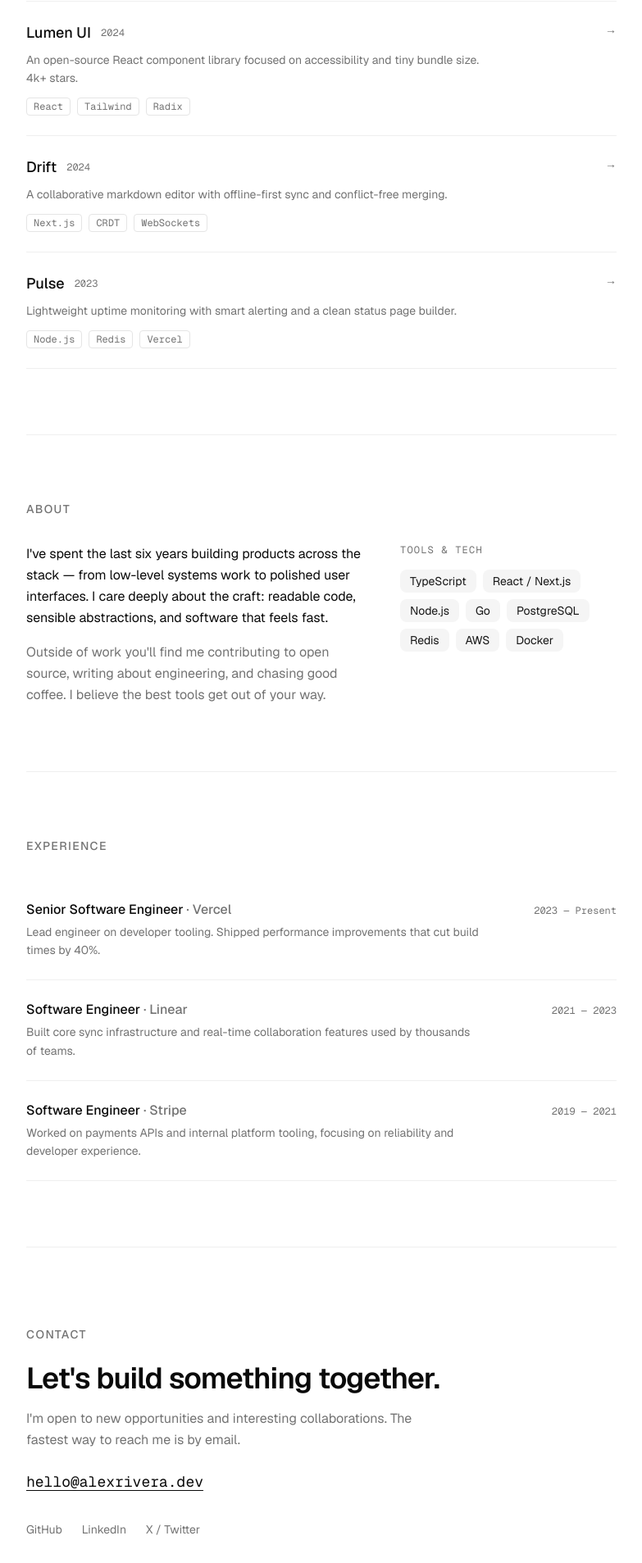
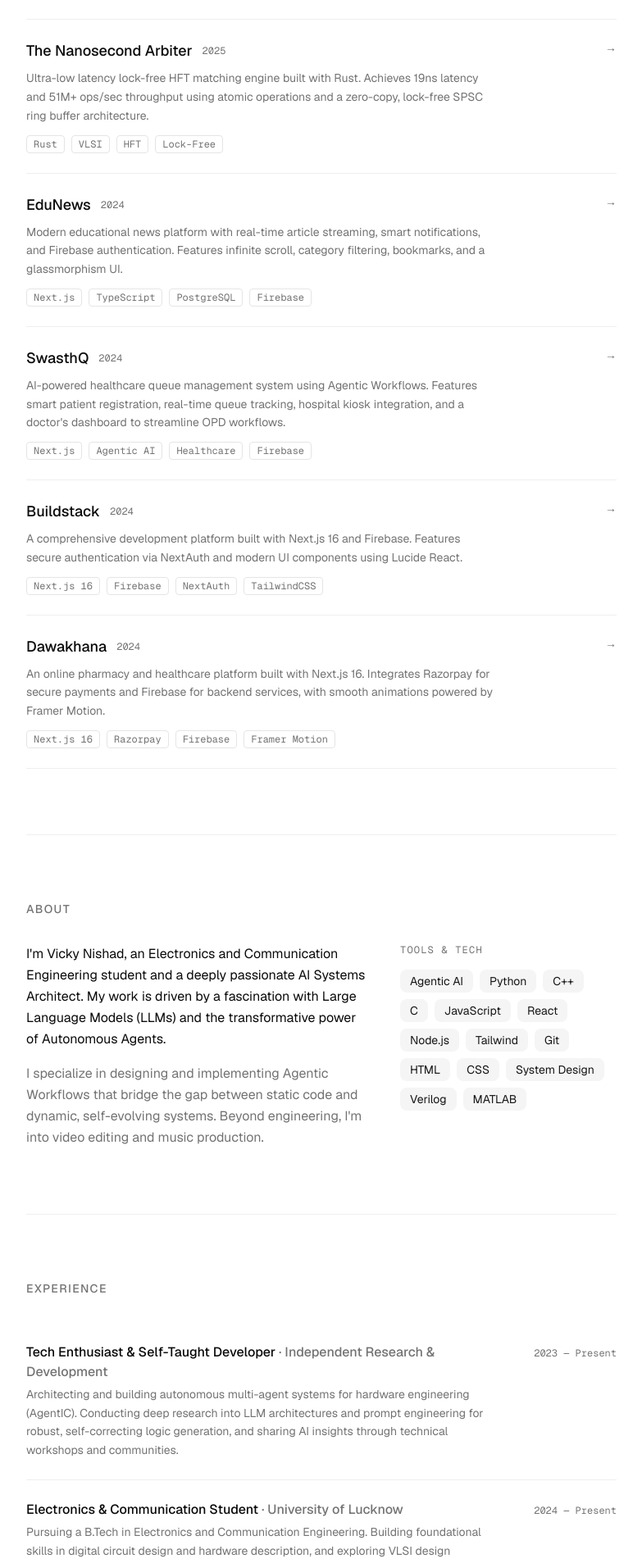
Before and after one commit to Vickyrrrrrr/PortfolioV2, a Next.js app: page / in a window 1280 px wide. Shown: the part 889-2796 px from the top of the page at 82% size, without its empty margins (248-1031 px from the left). Built offline with nearby package versions, Linux system fonts and the light colour scheme.

Commit message:
feat: update author details to reflect Vicky Nishad's profile

```diff
--- a/app/layout.tsx
+++ b/app/layout.tsx
@@ -10,9 +10,9 @@ const geistMono = Geist_Mono({
 })
 
 export const metadata: Metadata = {
-  title: 'Alex Rivera — Software Engineer',
+  title: 'Vicky Nishad — Software Engineer & AI Systems Architect',
   description:
-    'Portfolio of Alex Rivera, a software engineer building fast, reliable, and well-crafted web products.',
+    'Portfolio of Vicky Nishad, a software engineer and AI Systems Architect building agentic workflows and full stack applications.',
   generator: 'v0.app',
   icons: {
     icon: [
--- a/app/page.tsx
+++ b/app/page.tsx
@@ -19,7 +19,7 @@ export default function Page() {
       <footer className="border-t border-border/60">
         <div className="mx-auto flex max-w-3xl items-center justify-between px-6 py-8">
           <p className="font-mono text-xs text-muted-foreground">
-            © {new Date().getFullYear()} Alex Rivera
+            © {new Date().getFullYear()} Vicky Nishad
           </p>
           <a
             href="#top"
--- a/components/about-section.tsx
+++ b/components/about-section.tsx
@@ -1,12 +1,18 @@
 const skills = [
-  "TypeScript",
-  "React / Next.js",
+  "Agentic AI",
+  "Python",
+  "C++",
+  "C",
+  "JavaScript",
+  "React",
   "Node.js",
-  "Go",
-  "PostgreSQL",
-  "Redis",
-  "AWS",
-  "Docker",
+  "Tailwind",
+  "Git",
+  "HTML",
+  "CSS",
+  "System Design",
+  "Verilog",
+  "MATLAB",
 ]
 
 export function AboutSection() {
@@ -19,15 +25,16 @@ export function AboutSection() {
       <div className="mt-8 grid gap-10 sm:grid-cols-5">
         <div className="space-y-4 sm:col-span-3">
           <p className="text-pretty leading-relaxed text-foreground">
-            I&apos;ve spent the last six years building products across the
-            stack — from low-level systems work to polished user interfaces. I
-            care deeply about the craft: readable code, sensible abstractions,
-            and software that feels fast.
+            I&apos;m Vicky Nishad, an Electronics and Communication Engineering
+            student and a deeply passionate AI Systems Architect. My work is
+            driven by a fascination with Large Language Models (LLMs) and the
+            transformative power of Autonomous Agents.
           </p>
           <p className="text-pretty leading-relaxed text-muted-foreground">
-            Outside of work you&apos;ll find me contributing to open source,
-            writing about engineering, and chasing good coffee. I believe the
-            best tools get out of your way.
+            I specialize in designing and implementing Agentic Workflows that
+            bridge the gap between static code and dynamic, self-evolving
+            systems. Beyond engineering, I&apos;m into video editing and music
+            production.
           </p>
         </div>
 
--- a/components/contact-section.tsx
+++ b/components/contact-section.tsx
@@ -1,8 +1,4 @@
-const socials = [
-  { label: "GitHub", href: "https://github.com" },
-  { label: "LinkedIn", href: "https://linkedin.com" },
-  { label: "X / Twitter", href: "https://x.com" },
-]
+const socials = [{ label: "Twitter / X", href: "https://x.com" }]
 
 export function ContactSection() {
   return (
@@ -15,19 +11,13 @@ export function ContactSection() {
       </h2>
 
       <h3 className="mt-6 text-balance text-3xl font-semibold tracking-tight text-foreground sm:text-4xl">
-        Let&apos;s build something together.
+        Let&apos;s Connect.
       </h3>
       <p className="mt-4 max-w-lg text-pretty leading-relaxed text-muted-foreground">
-        I&apos;m open to new opportunities and interesting collaborations. The
-        fastest way to reach me is by email.
+        I&apos;m open to new opportunities and interesting collaborations on AI
+        systems and agentic workflows. The fastest way to reach me is on
+        Twitter / X.
       </p>
-
-      <a
-        href="mailto:hello@alexrivera.dev"
-        className="mt-6 inline-block font-mono text-lg text-foreground underline underline-offset-4 transition-opacity hover:opacity-70"
-      >
-        hello@alexrivera.dev
-      </a>
 
       <ul className="mt-8 flex flex-wrap gap-6">
         {socials.map((social) => (
--- a/components/experience-section.tsx
+++ b/components/experience-section.tsx
@@ -1,24 +1,17 @@
 const roles = [
   {
-    company: "Vercel",
-    title: "Senior Software Engineer",
+    company: "Independent Research & Development",
+    title: "Tech Enthusiast & Self-Taught Developer",
     period: "2023 — Present",
     description:
-      "Lead engineer on developer tooling. Shipped performance improvements that cut build times by 40%.",
+      "Architecting and building autonomous multi-agent systems for hardware engineering (AgentIC). Conducting deep research into LLM architectures and prompt engineering for robust, self-correcting logic generation, and sharing AI insights through technical workshops and communities.",
   },
   {
-    company: "Linear",
-    title: "Software Engineer",
-    period: "2021 — 2023",
+    company: "University of Lucknow",
+    title: "Electronics & Communication Student",
+    period: "2024 — Present",
     description:
-      "Built core sync infrastructure and real-time collaboration features used by thousands of teams.",
-  },
-  {
-    company: "Stripe",
-    title: "Software Engineer",
-    period: "2019 — 2021",
-    description:
-      "Worked on payments APIs and internal platform tooling, focusing on reliability and developer experience.",
+      "Pursuing a B.Tech in Electronics and Communication Engineering. Building foundational skills in digital circuit design and hardware description, and exploring VLSI design principles to contribute high-impact solutions in the field.",
   },
 ]
 
--- a/components/hero-section.tsx
+++ b/components/hero-section.tsx
@@ -2,15 +2,16 @@ export function HeroSection() {
   return (
     <section id="top" className="pt-20 pb-16 sm:pt-28 sm:pb-24">
       <p className="font-mono text-sm text-muted-foreground">
-        Software Engineer
+        Software Engineer · AI Systems Architect
       </p>
       <h1 className="mt-4 text-balance text-4xl font-semibold leading-tight tracking-tight text-foreground sm:text-5xl">
-        I build fast, reliable, and well-crafted web products.
+        Hi, I&apos;m Vicky. I develop full stack applications.
       </h1>
       <p className="mt-6 max-w-xl text-pretty leading-relaxed text-muted-foreground">
-        I&apos;m Alex Rivera, a full-stack engineer focused on clean
-        architecture and thoughtful interfaces. Currently building tools that
-        make developers&apos; lives easier.
+        I&apos;m Vicky Nishad, an Electronics and Communication Engineering
+        student and a passionate AI Systems Architect. I design Agentic
+        Workflows that bridge the gap between static code and dynamic,
+        self-evolving systems.
       </p>
 
       <div className="mt-8 flex flex-wrap items-center gap-3">
--- a/components/projects-section.tsx
+++ b/components/projects-section.tsx
@@ -1,34 +1,50 @@
 const projects = [
   {
-    name: "Atlas",
+    name: "AgentIC (Private / IP Protected)",
     year: "2025",
     description:
-      "A distributed job scheduler with a real-time dashboard, handling millions of tasks daily across regions.",
-    tags: ["TypeScript", "Go", "PostgreSQL"],
+      "A robust, automated chip design ecosystem powered by advanced Agentic LLM workflows. Designed to generate error-free, tapeout-ready logic and layouts for VLSI using multi-agent orchestration.",
+    tags: ["LLMs / Agentic AI", "Multi-Agent System", "VLSI", "Autonomous Workflows"],
     href: "#",
   },
   {
-    name: "Lumen UI",
-    year: "2024",
+    name: "The Nanosecond Arbiter",
+    year: "2025",
     description:
-      "An open-source React component library focused on accessibility and tiny bundle size. 4k+ stars.",
-    tags: ["React", "Tailwind", "Radix"],
+      "Ultra-low latency lock-free HFT matching engine built with Rust. Achieves 19ns latency and 51M+ ops/sec throughput using atomic operations and a zero-copy, lock-free SPSC ring buffer architecture.",
+    tags: ["Rust", "VLSI", "HFT", "Lock-Free"],
     href: "#",
   },
   {
-    name: "Drift",
+    name: "EduNews",
     year: "2024",
     description:
-      "A collaborative markdown editor with offline-first sync and conflict-free merging.",
-    tags: ["Next.js", "CRDT", "WebSockets"],
+      "Modern educational news platform with real-time article streaming, smart notifications, and Firebase authentication. Features infinite scroll, category filtering, bookmarks, and a glassmorphism UI.",
+    tags: ["Next.js", "TypeScript", "PostgreSQL", "Firebase"],
     href: "#",
   },
   {
-    name: "Pulse",
-    year: "2023",
+    name: "SwasthQ",
+    year: "2024",
     description:
-      "Lightweight uptime monitoring with smart alerting and a clean status page builder.",
-    tags: ["Node.js", "Redis", "Vercel"],
+      "AI-powered healthcare queue management system using Agentic Workflows. Features smart patient registration, real-time queue tracking, hospital kiosk integration, and a doctor's dashboard to streamline OPD workflows.",
+    tags: ["Next.js", "Agentic AI", "Healthcare", "Firebase"],
+    href: "#",
+  },
+  {
+    name: "Buildstack",
+    year: "2024",
+    description:
+      "A comprehensive development platform built with Next.js 16 and Firebase. Features secure authentication via NextAuth and modern UI components using Lucide React.",
+    tags: ["Next.js 16", "Firebase", "NextAuth", "TailwindCSS"],
+    href: "#",
+  },
+  {
+    name: "Dawakhana",
+    year: "2024",
+    description:
+      "An online pharmacy and healthcare platform built with Next.js 16. Integrates Razorpay for secure payments and Firebase for backend services, with smooth animations powered by Framer Motion.",
+    tags: ["Next.js 16", "Razorpay", "Firebase", "Framer Motion"],
     href: "#",
   },
 ]
--- a/components/site-nav.tsx
+++ b/components/site-nav.tsx
@@ -20,7 +20,7 @@ export function SiteNav() {
           href="#top"
           className="font-mono text-sm font-medium tracking-tight text-foreground"
         >
-          alex<span className="text-muted-foreground">.dev</span>
+          vicky<span className="text-muted-foreground">.dev</span>
         </a>
 
         <ul className="hidden items-center gap-8 sm:flex">
```
